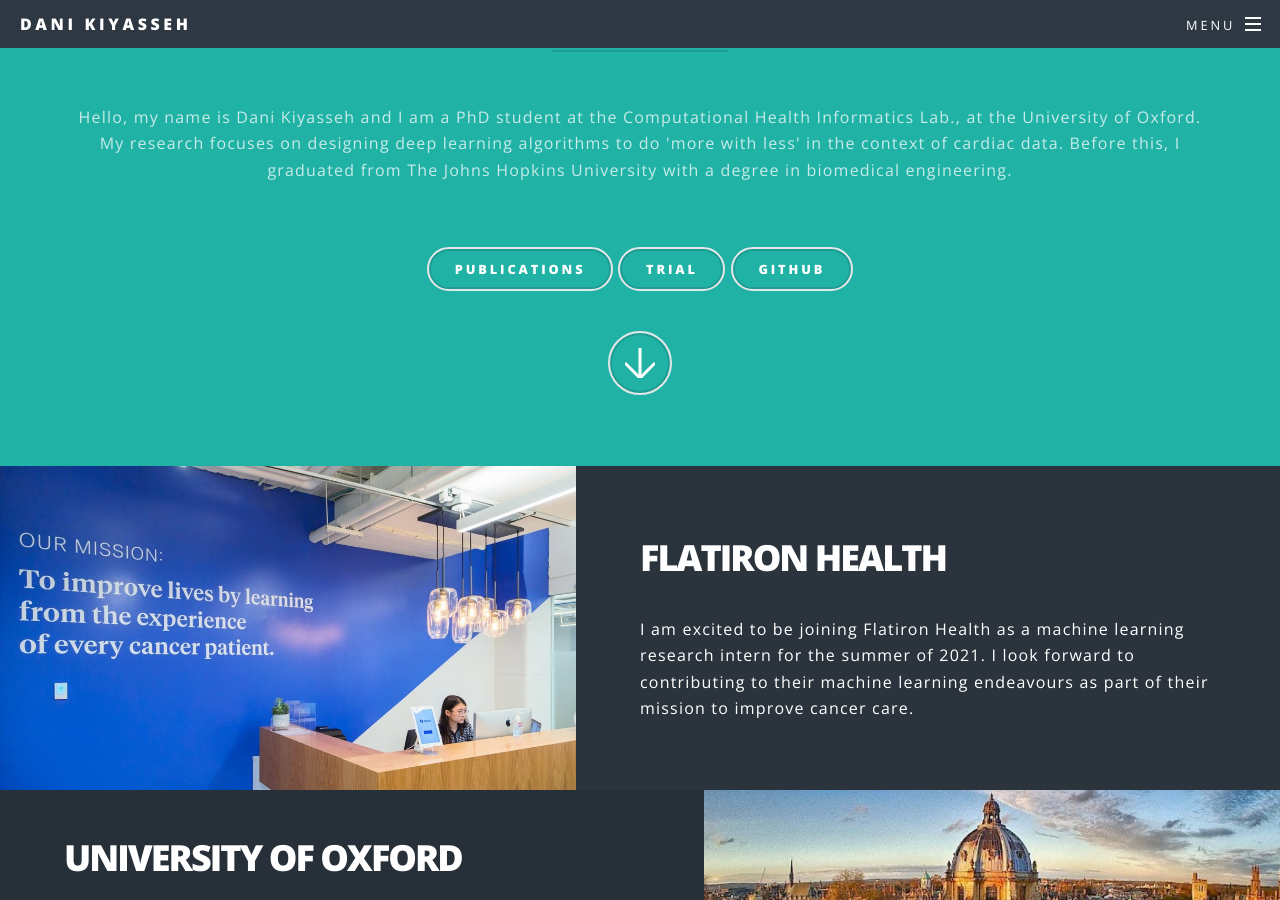
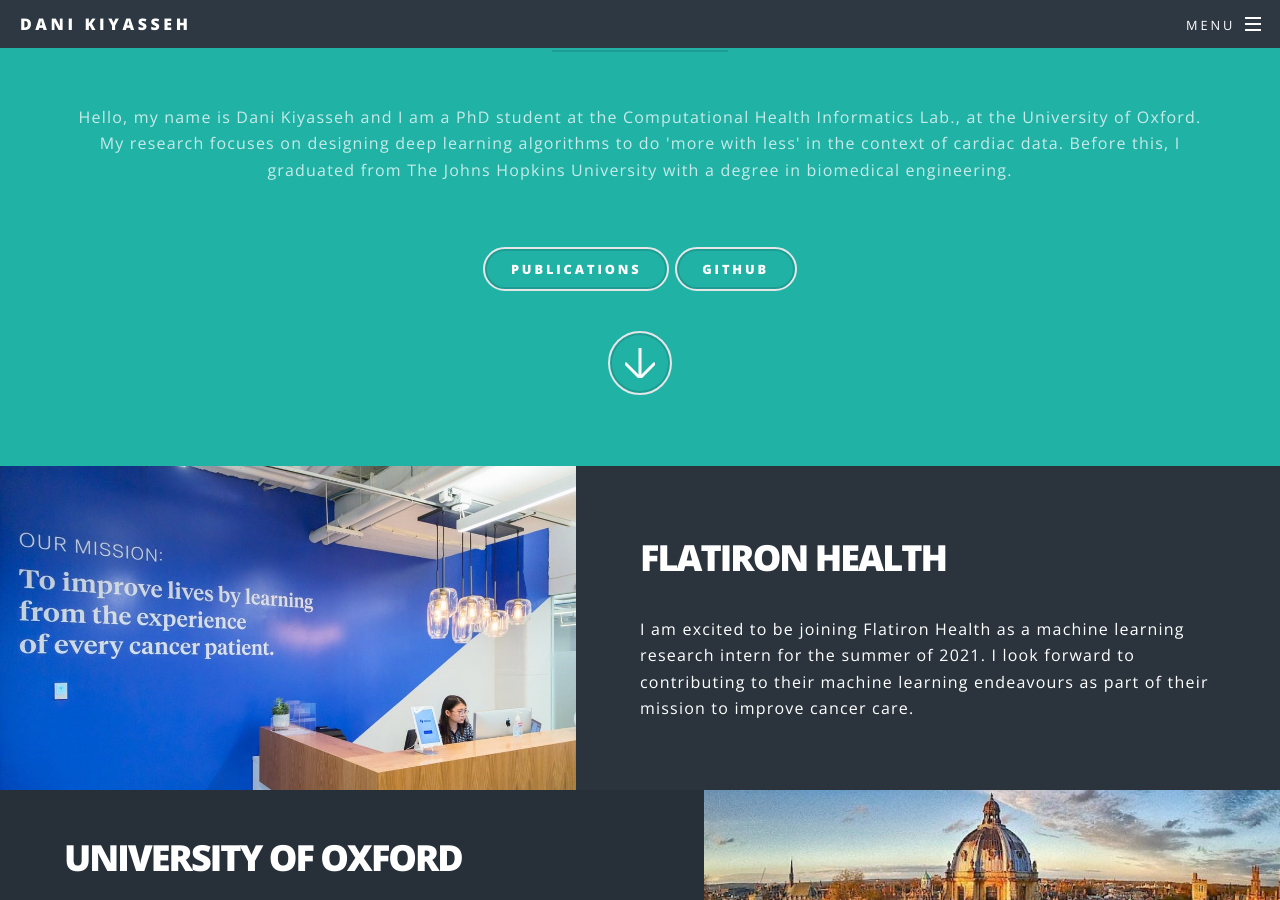
Before and after one commit to danikiyasseh/danikiyasseh.github.io, a Jekyll site: the page index.html, which Jekyll copies as it is, in a window 1280 px wide and 900 px high, scrolled down 1028 px. Built offline with Jekyll 4.4.1, drawn with Linux system fonts in a browser that asks for light colours; comment, search, counter and statistics services are not loaded.

Commit message:
Update index.html

```diff
--- a/index.html
+++ b/index.html
@@ -92,7 +92,7 @@
 							</header>
 
 			                <a href="./publications.html" class="button style2"><b>Publications</b></a>
-			                <a href="./tfjs_models/index.html" class="button style2"><b>Trial</b></a>
+<!-- 			                <a href="./tfjs_models/index.html" class="button style2"><b>Trial</b></a> -->
 			                <a href="https://github.com/danikiyasseh" class="button style2"><b>GitHub</b></a>
 							<footer>
 								<a href="#experience" class="button style2 down more scrolly"></a>
```
